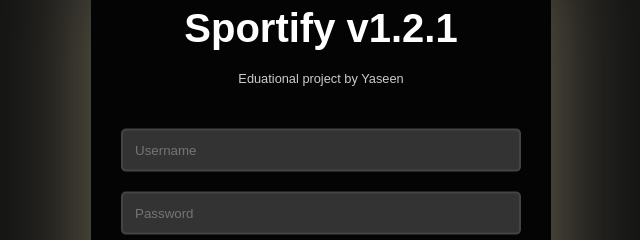
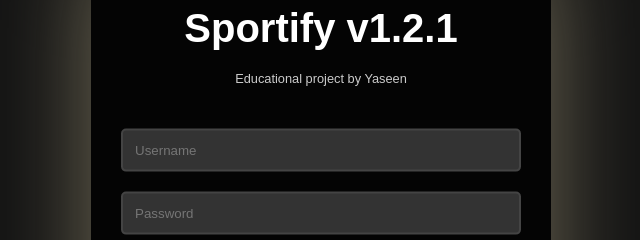
Before and after one commit to yaseenzj/sportify, a plain HTML site: page home.html in a window 1280 px wide. Shown: the part 165-405 px from the top of the page, 319-959 px from the left. Drawn offline with nearby package versions, Linux system fonts and the light colour scheme.

Commit message:
Update home.html

```diff
--- a/home.html
+++ b/home.html
@@ -211,7 +211,7 @@
   <!-- Login Page -->
   <div id="login-page" class="login-container">
     <h1 style="margin-bottom: 0px;">Sportify v1.2.1</h1> <!-- Reduced margin-bottom -->
-  <p style="font-size: 0.8em; color: #ccc; margin-top: 0;">Eduational project by Yaseen</p>
+  <p style="font-size: 0.8em; color: #ccc; margin-top: 0;">Educational project by Yaseen</p>
     <form id="login-form">
       <input type="text" id="username" placeholder="Username" required>
       <input type="password" id="password" placeholder="Password" required>
```
